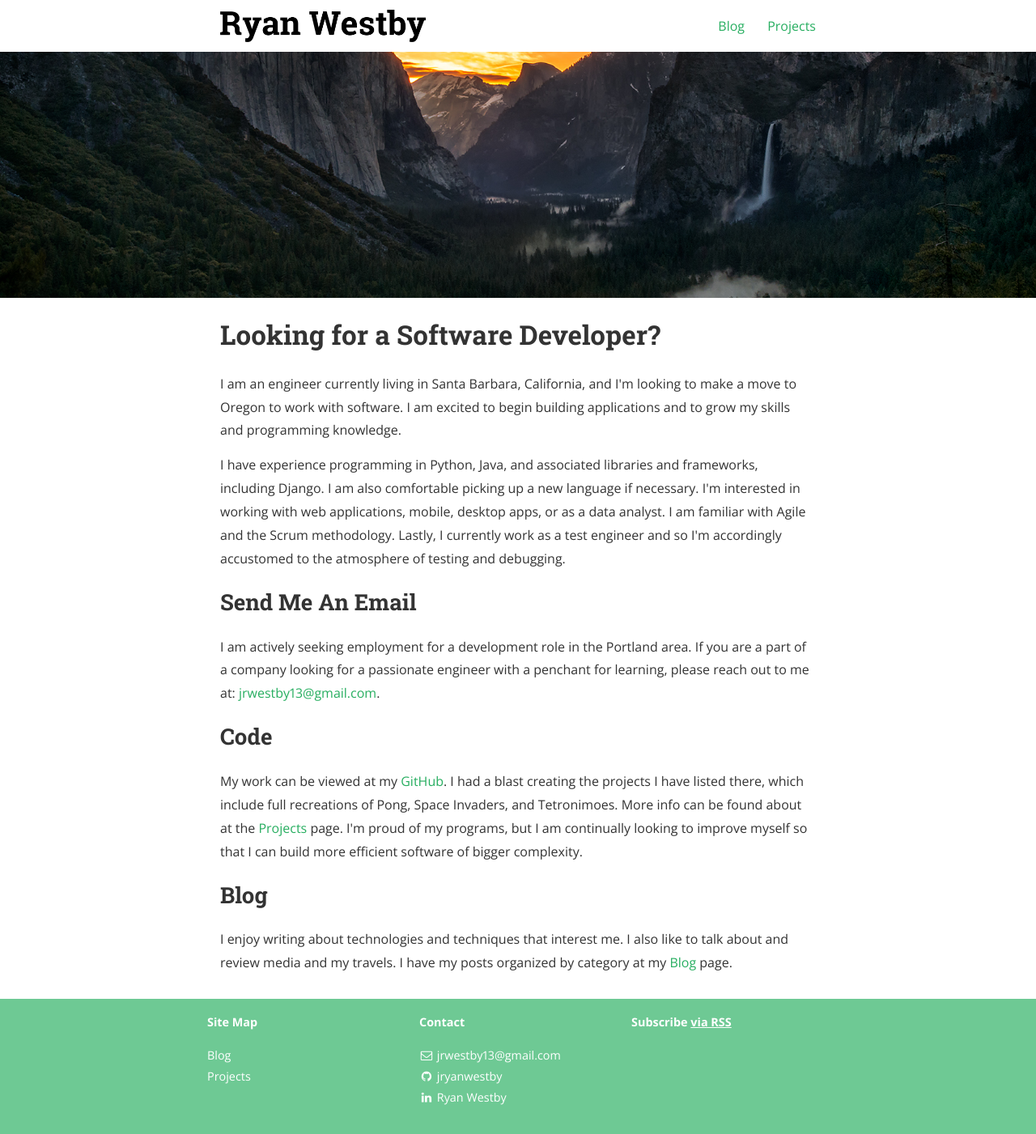
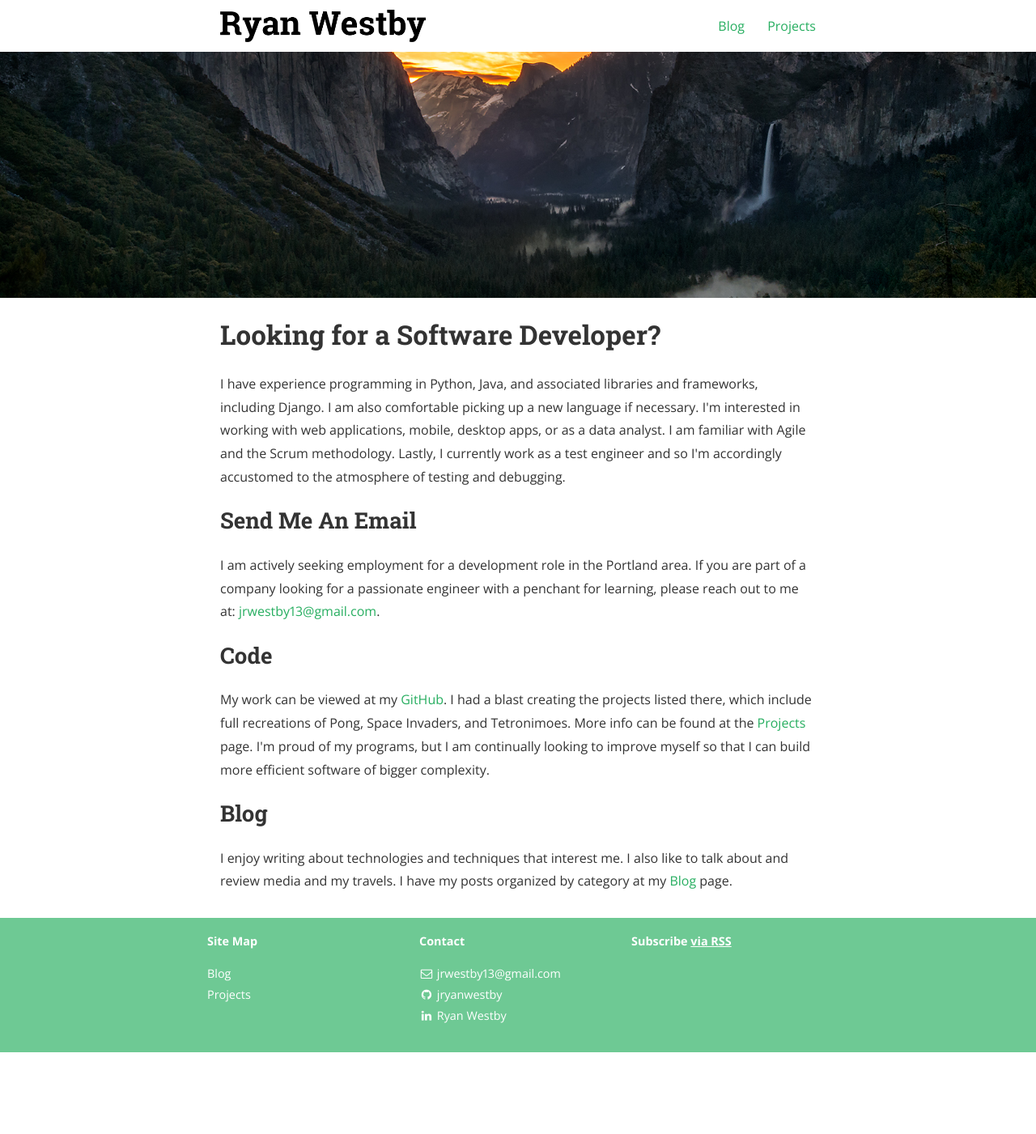
Before and after one commit to ryanwestby/ryanwestby.github.io, a Jekyll site: the page built from index.html, in a window 1280 px wide. Shown: the whole page at 81% size. Built offline with Jekyll 4.4.1, drawn with Linux system fonts in a browser that asks for light colours; nearby versions of some CDN libraries; the list of posts is cut into pages by our own code; a style sheet for code colours, icons or effects is not loaded; after the commit the page ends 1300 px from its top, so only the background shows below that.

Commit message:
Updated Wording

```diff
--- a/index.html
+++ b/index.html
@@ -16,18 +16,16 @@ layout: default
 
 <h1>Looking for a Software Developer?</h1>
 
-<p>I am an engineer currently living in Santa Barbara, California, and I'm looking to make a move to Oregon to work with software. I am excited to begin building applications and to grow my skills and programming knowledge.</p>
-
 <p>I have experience programming in Python, Java, and associated libraries and frameworks, including Django. I am also comfortable picking up a new language if necessary. I'm interested in working with web applications, mobile, desktop apps, or as a data analyst. I am familiar with Agile and the Scrum methodology. Lastly, I currently work as a test engineer and so I'm accordingly accustomed to the atmosphere of testing and debugging. </p>
 
 <h2>Send Me An Email</h2>
 
-<p>I am actively seeking employment for a development role in the Portland area. If you are a part of a company looking for a passionate engineer with a penchant for learning, please reach out to me at: <a href="mailto:{{ site.email }}">{{ site.email }}</a>.
+<p>I am actively seeking employment for a development role in the Portland area. If you are part of a company looking for a passionate engineer with a penchant for learning, please reach out to me at: <a href="mailto:{{ site.email }}">{{ site.email }}</a>.
 </p>
 
 <h2>Code</h2>
 
-<p>My work can be viewed at my <a href="https://github.com/jryanwestby">GitHub</a>. I had a blast creating the projects I have listed there, which include full recreations of Pong, Space Invaders, and Tetronimoes. More info can be found about at the <a href="{{ site.baseurl }}projects">Projects</a> page. I'm proud of my programs, but I am continually looking to improve myself so that I can build more efficient software of bigger complexity.
+<p>My work can be viewed at my <a href="https://github.com/jryanwestby">GitHub</a>. I had a blast creating the projects listed there, which include full recreations of Pong, Space Invaders, and Tetronimoes. More info can be found at the <a href="{{ site.baseurl }}projects">Projects</a> page. I'm proud of my programs, but I am continually looking to improve myself so that I can build more efficient software of bigger complexity.
 </p>
 
 <h2>Blog</h2>
```
